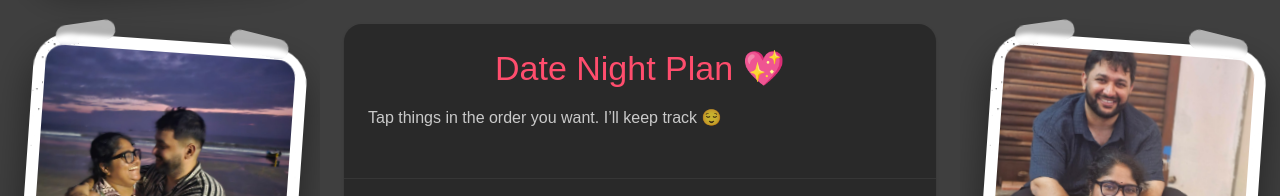
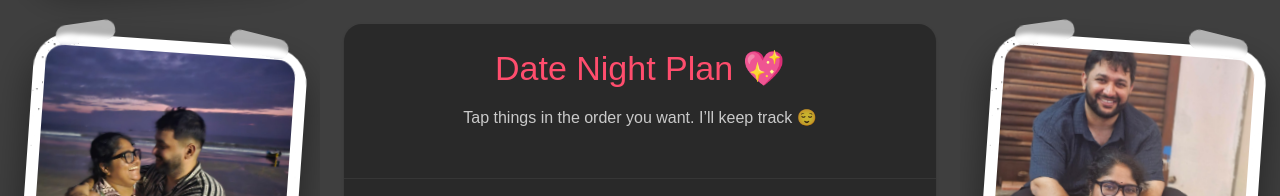
Before and after one commit to bhat-dheeraj/valentine-app, a Next.js app: page /plan in a window 1280 px wide. Shown: the top 196 px of the page. Built offline with nearby package versions, Linux system fonts and the light colour scheme; no server answers; what @mui/material-nextjs would draw is missing.

Commit message:
Fix text alignment

```diff
--- a/src/components/ValentinePathBuilder.tsx
+++ b/src/components/ValentinePathBuilder.tsx
@@ -54,7 +54,7 @@ const watchOptions = [
   { id: "movie_5", label: "Dhadak 2 🎬" },
   { id: "movie_6", label: "Bhool Chuk Maaf 🎬" },
   { id: "series_5", label: "Choose a movie/show on the date" },
-  {id:  "series_6", label:"Suprise me with a show/movie"}
+  { id: "series_6", label: "Suprise me with a show/movie" },
 ];
 
 const gameOptions = [
@@ -68,7 +68,7 @@ const gameOptions = [
   { id: "game_8", label: "Online board games (Ludo, etc.) 🎲" },
   { id: "game_9", label: "Card games (Uno, etc.) 🎴" },
   { id: "game_10", label: "Choose a game on the date" },
-  {id:  "game_11", label:"Suprise me with a game"}
+  { id: "game_11", label: "Suprise me with a game" },
 ];
 
 const chatOptions = [
@@ -111,7 +111,7 @@ const foodItems = [
   { id: "craving of the day", label: "Craving of the day 🎁" },
   { id: "cook together", label: "Cook Together 🍳" },
 
-  {id:  "series_6", label:"Suprise me with any food"}
+  { id: "series_6", label: "Suprise me with any food" },
 ];
 
 const STORAGE_KEY_BUILDER = "valentine_builder_state_v1";
@@ -408,7 +408,9 @@ export default function ValentinePathBuilder({
             Date Night Plan 💖
           </Typography>
 
-          <Typography sx={{ opacity: 0.75, mb: 3 }}>
+          <Typography
+            sx={{ opacity: 0.75, mb: 3, mx: "auto", textAlign: "center" }}
+          >
             Tap things in the order you want. I’ll keep track 😌
           </Typography>
         </Box>
```
